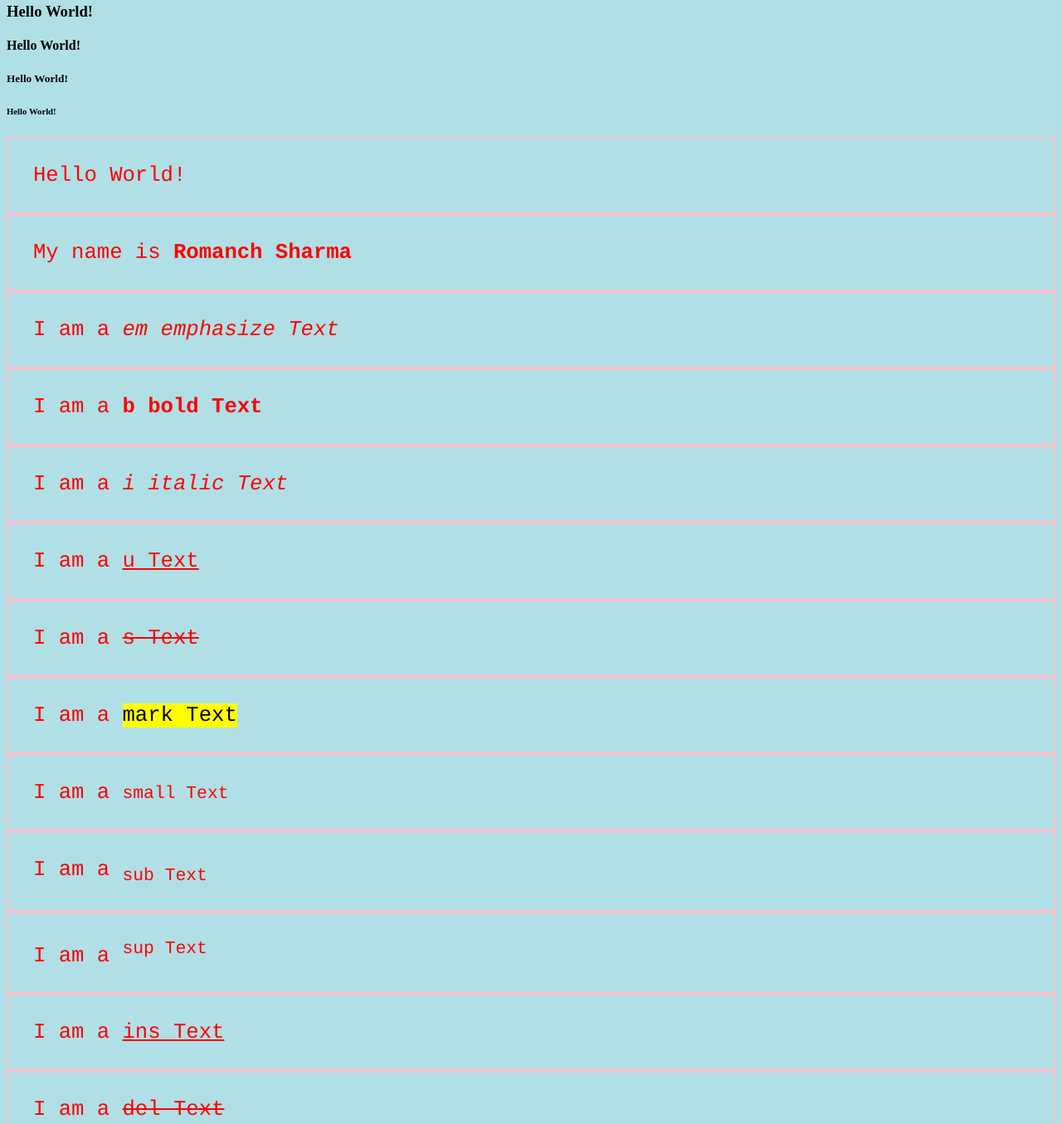
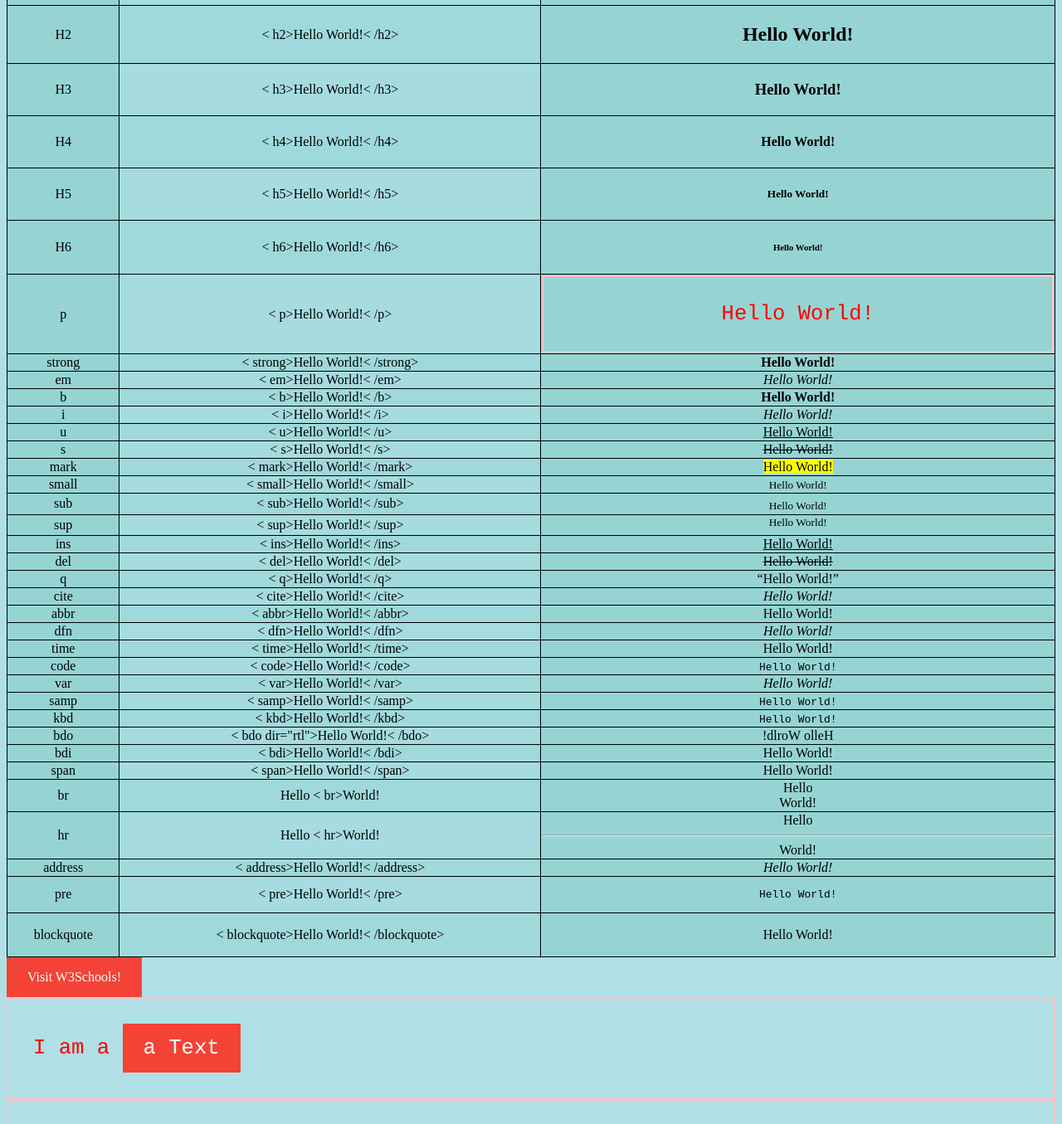
Before and after one commit to Romanch-New/HTML-CSS-CheatSheet, a plain HTML site: page index.html in a window 1280 px wide. Shown: the part 164-1519 px from the top of the page at 83% size. Drawn offline with Linux system fonts and the light colour scheme.

Commit message:
add tabular format for tags

```diff
--- a/index.html
+++ b/index.html
@@ -13,63 +13,200 @@
     <script src="application.js"></script>
 </head>
 <body>
-<h1>Hello World!</h1>
-<h2>Hello World!</h2>
-<h3>Hello World!</h3>
-<h4>Hello World!</h4>
-<h5>Hello World!</h5>
-<h6>Hello World!</h6>
-<p>Hello World!</p>
-<p>My name is <strong>Romanch Sharma</strong></p>
-<p>I am a <em>em emphasize Text</em></p>
-<p>I am a <b>b bold Text</b></p>
-<p>I am a <i>i italic Text</i></p>
-<p>I am a <u>u Text</u></p>
-<p>I am a <s>s Text</s></p>
-<p>I am a
-    <mark>mark Text</mark>
-</p>
-<p>I am a <small>small Text</small></p>
-<p>I am a <sub>sub Text</sub></p>
-<p>I am a <sup>sup Text</sup></p>
-<p>I am a
-    <ins>ins Text</ins>
-</p>
-<p>I am a
-    <del>del Text</del>
-</p>
-<p>I am a <q>q Text</q></p>
-<p>I am a <cite>cite Text</cite></p>
-<p>I am a <abbr>abbr Text</abbr></p>
-<p>I am a <dfn>dfn Text</dfn></p>
-<p>I am a
-    <time>time Text</time>
-</p>
-<p>I am a <code>code Text</code></p>
-<p>I am a <var>var Text</var></p>
-<p>I am a <samp>samp Text</samp></p>
-<p>I am a <kbd>kbd Text</kbd></p>
-<p>I am a <bdo dir="rtl">bdo Text</bdo></p>
-<p>I am a
-    <bdi dir="rtl">bdi Text</bdi>
-</p>
-<p>I am a <span>span Text</span></p>
-<p>I am a <br>br Text</p>
-<p>I am a
-    <wbr>
-    wbr Text</wbr></p>
-<p>I am a
-<hr>
-hr Text</p>
-<p>I am a
-<address>address Text</address>
-</p>
-<p>I am a
-<pre>pre Text</pre>
-</p>
-<p>I am a
-<blockquote>blockquote Text</blockquote>
-</p>
+<table style="width:100%; text-align: center;">
+    <caption>HTML Cheat Sheet</caption>
+    <thead>
+    <tr>
+        <th>Tags</th>
+        <th>Syntex</th>
+        <th>Output</th>
+    </tr>
+    </thead>
+    <tbody>
+    <tr>
+        <td>H1</td>
+        <td>< h1>Hello World!< /h1></td>
+        <td><h1>Hello World!</h1></td>
+    </tr>
+    <tr>
+        <td>H2</td>
+        <td>< h2>Hello World!< /h2></td>
+        <td><h2>Hello World!</h2></td>
+    </tr>
+    <tr>
+        <td>H3</td>
+        <td>< h3>Hello World!< /h3></td>
+        <td><h3>Hello World!</h3></td>
+    </tr>
+    <tr>
+        <td>H4</td>
+        <td>< h4>Hello World!< /h4></td>
+        <td><h4>Hello World!</h4></td>
+    </tr>
+    <tr>
+        <td>H5</td>
+        <td>< h5>Hello World!< /h5></td>
+        <td><h5>Hello World!</h5></td>
+    </tr>
+    <tr>
+        <td>H6</td>
+        <td>< h6>Hello World!< /h6></td>
+        <td><h6>Hello World!</h6></td>
+    </tr>
+    <tr>
+        <td>p</td>
+        <td>< p>Hello World!< /p></td>
+        <td><p>Hello World!</p></td>
+    </tr>
+    <tr>
+        <td>strong</td>
+        <td>< strong>Hello World!< /strong></td>
+        <td><strong>Hello World!</strong></td>
+    </tr>
+    <tr>
+        <td>em</td>
+        <td>< em>Hello World!< /em></td>
+        <td><em>Hello World!</em></td>
+    </tr>
+    <tr>
+        <td>b</td>
+        <td>< b>Hello World!< /b></td>
+        <td><b>Hello World!</b></td>
+    </tr>
+    <tr>
+        <td>i</td>
+        <td>< i>Hello World!< /i></td>
+        <td><i>Hello World!</i></td>
+    </tr>
+    <tr>
+        <td>u</td>
+        <td>< u>Hello World!< /u></td>
+        <td><u>Hello World!</u></td>
+    </tr>
+    <tr>
+        <td>s</td>
+        <td>< s>Hello World!< /s></td>
+        <td><s>Hello World!</s></td>
+    </tr>
+    <tr>
+        <td>mark</td>
+        <td>< mark>Hello World!< /mark></td>
+        <td><mark>Hello World!</mark></td>
+    </tr>
+    <tr>
+        <td>small</td>
+        <td>< small>Hello World!< /small></td>
+        <td><small>Hello World!</small></td>
+    </tr>
+    <tr>
+        <td>sub</td>
+        <td>< sub>Hello World!< /sub></td>
+        <td><sub>Hello World!</sub></td>
+    </tr>
+    <tr>
+        <td>sup</td>
+        <td>< sup>Hello World!< /sup></td>
+        <td><sup>Hello World!</sup></td>
+    </tr>
+    <tr>
+        <td>ins</td>
+        <td>< ins>Hello World!< /ins></td>
+        <td><ins>Hello World!</ins></td>
+    </tr>
+    <tr>
+        <td>del</td>
+        <td>< del>Hello World!< /del></td>
+        <td><del>Hello World!</del></td>
+    </tr>
+    <tr>
+        <td>q</td>
+        <td>< q>Hello World!< /q></td>
+        <td><q>Hello World!</q></td>
+    </tr>
+    <tr>
+        <td>cite</td>
+        <td>< cite>Hello World!< /cite></td>
+        <td><cite>Hello World!</cite></td>
+    </tr>
+    <tr>
+        <td>abbr</td>
+        <td>< abbr>Hello World!< /abbr></td>
+        <td><abbr>Hello World!</abbr></td>
+    </tr>
+    <tr>
+        <td>dfn</td>
+        <td>< dfn>Hello World!< /dfn></td>
+        <td><dfn>Hello World!</dfn></td>
+    </tr>
+    <tr>
+        <td>time</td>
+        <td>< time>Hello World!< /time></td>
+        <td><time>Hello World!</time></td>
+    </tr>
+    <tr>
+        <td>code</td>
+        <td>< code>Hello World!< /code></td>
+        <td><code>Hello World!</code></td>
+    </tr>
+    <tr>
+        <td>var</td>
+        <td>< var>Hello World!< /var></td>
+        <td><var>Hello World!</var></td>
+    </tr>
+    <tr>
+        <td>samp</td>
+        <td>< samp>Hello World!< /samp></td>
+        <td><samp>Hello World!</samp></td>
+    </tr>
+    <tr>
+        <td>kbd</td>
+        <td>< kbd>Hello World!< /kbd></td>
+        <td><kbd>Hello World!</kbd></td>
+    </tr>
+    <tr>
+        <td>bdo</td>
+        <td>< bdo dir="rtl">Hello World!< /bdo></td>
+        <td><bdo dir="rtl">Hello World!</bdo></td>
+    </tr>
+    <tr>
+        <td>bdi</td>
+        <td>< bdi>Hello World!< /bdi></td>
+        <td><bdi>Hello World!</bdi></td>
+    </tr>
+    <tr>
+        <td>span</td>
+        <td>< span>Hello World!< /span></td>
+        <td><span>Hello World!</span></td>
+    </tr>
+    <tr>
+        <td>br</td>
+        <td>Hello < br>World!</td>
+        <td>Hello <br>World!</td>
+    </tr>
+    <tr>
+        <td>hr</td>
+        <td>Hello < hr>World!</td>
+        <td>Hello <hr>World!</td>
+    </tr>
+    <tr>
+        <td>address</td>
+        <td>< address>Hello World!< /address></td>
+        <td><address>Hello World!</address></td>
+    </tr>
+    <tr>
+        <td>pre</td>
+        <td>< pre>Hello World!< /pre></td>
+        <td><pre>Hello World!</pre></td>
+    </tr>
+    <tr>
+        <td>blockquote</td>
+        <td>< blockquote>Hello World!< /blockquote></td>
+        <td><blockquote>Hello World!</blockquote></td>
+    </tr>
+    </tbody>
+</table>
+
+
 <a href="https://www.w3schools.com/" target="_blank">Visit W3Schools!</a>
 <p>I am a <a href="https://www.w3schools.com/" target="_self">a Text</a></p>
 <p>I am a <a href="https://www.w3schools.com/" target="_parent">a Text</a></p>
```
